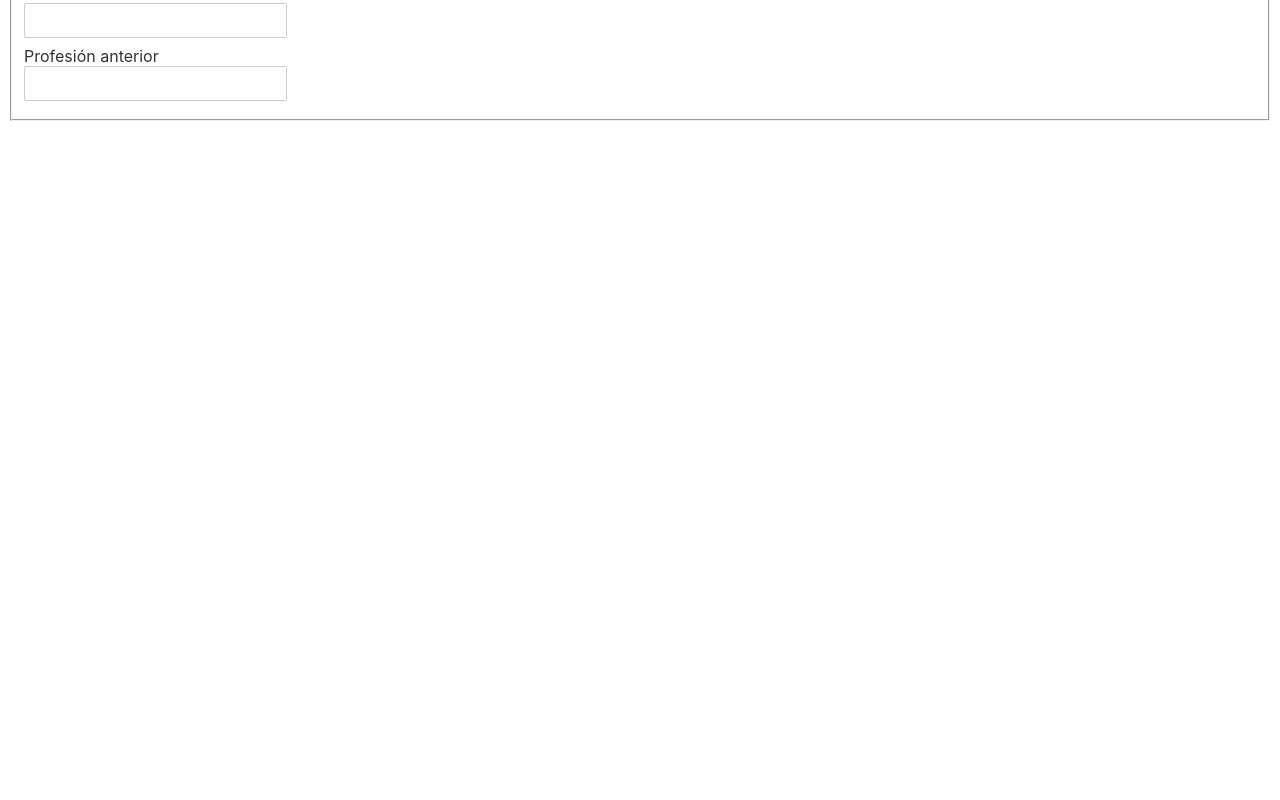
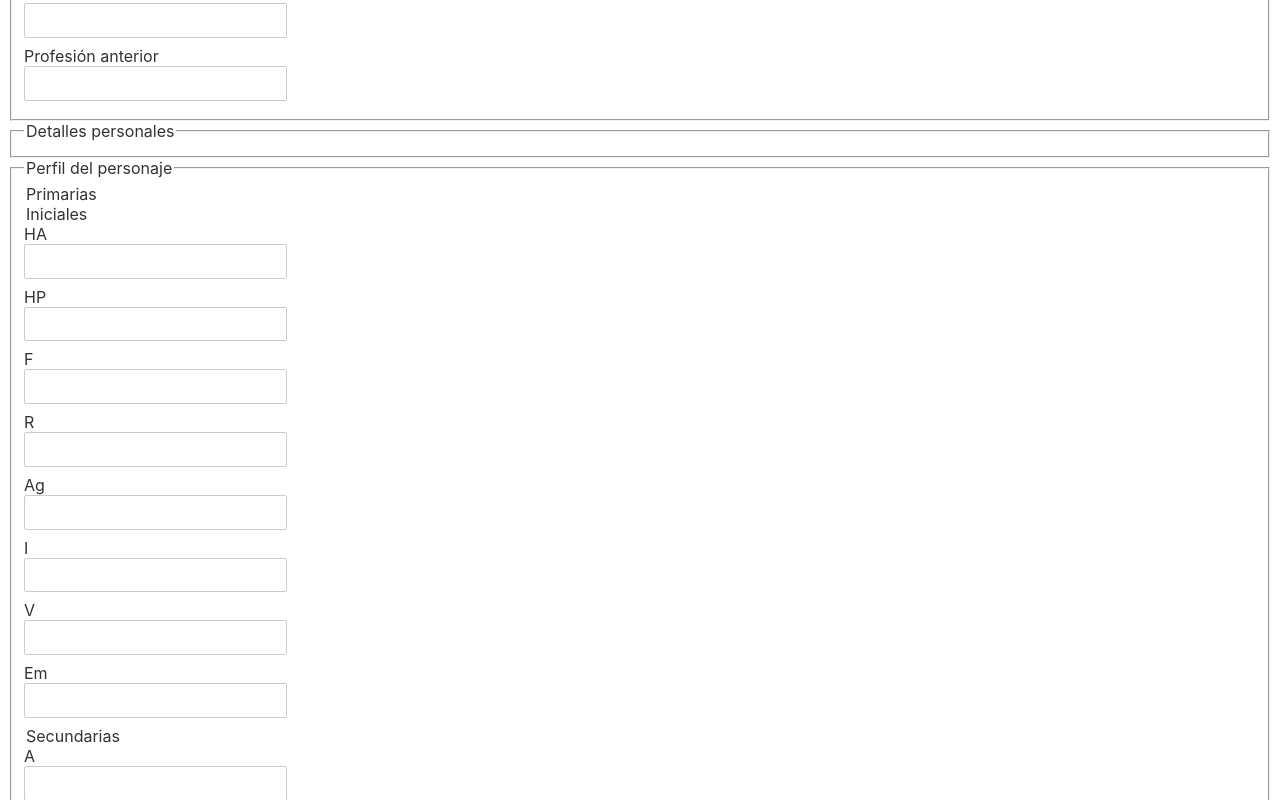
Before and after one commit to xenock/wfrp-character-sheet-svelte, a Svelte app: page / in a window 1280 px wide. Shown: the part 260-1060 px from the top of the page. Before the commit the page ends 800 px from the top, so only its background shows below. Built offline with nearby package versions, Linux system fonts and the light colour scheme.

Commit message:
feat: added characteristics fields

```diff
--- a/src/App.svelte
+++ b/src/App.svelte
@@ -44,4 +44,40 @@
 
         <Input fieldName={'former-career'} label={'Profesión anterior'} />
     </fieldset>
+
+    <fieldset>
+        <legend>Detalles personales</legend>
+    </fieldset>
+
+    <fieldset>
+        <legend>Perfil del personaje</legend>
+
+        <fielset>
+            <legend>Primarias</legend>
+
+            <fielset>
+                <legend>Iniciales</legend>
+                <Input fieldName={'weaponSkill'} label={'HA'} />
+                <Input fieldName={'ballisticSkill'} label={'HP'} />
+                <Input fieldName={'strength'} label={'F'} />
+                <Input fieldName={'toughness'} label={'R'} />
+                <Input fieldName={'agility'} label={'Ag'} />
+                <Input fieldName={'intelligence'} label={'I'} />
+                <Input fieldName={'willPower'} label={'V'} />
+                <Input fieldName={'fellowship'} label={'Em'} />
+            </fielset>
+        </fielset>
+
+        <fielset>
+            <legend>Secundarias</legend>
+            <Input fieldName={'attacks'} label={'A'} />
+            <Input fieldName={'wounds'} label={'H'} />
+            <Input fieldName={'strengthBonus'} label={'BF'} />
+            <Input fieldName={'toughnessBonus'} label={'BR'} />
+            <Input fieldName={'movement'} label={'M'} />
+            <Input fieldName={'magic'} label={'Mag'} />
+            <Input fieldName={'insanityPoints'} label={'PL'} />
+            <Input fieldName={'fatePoints'} label={'PD'} />
+        </fielset>
+    </fieldset>
 </main>
```
